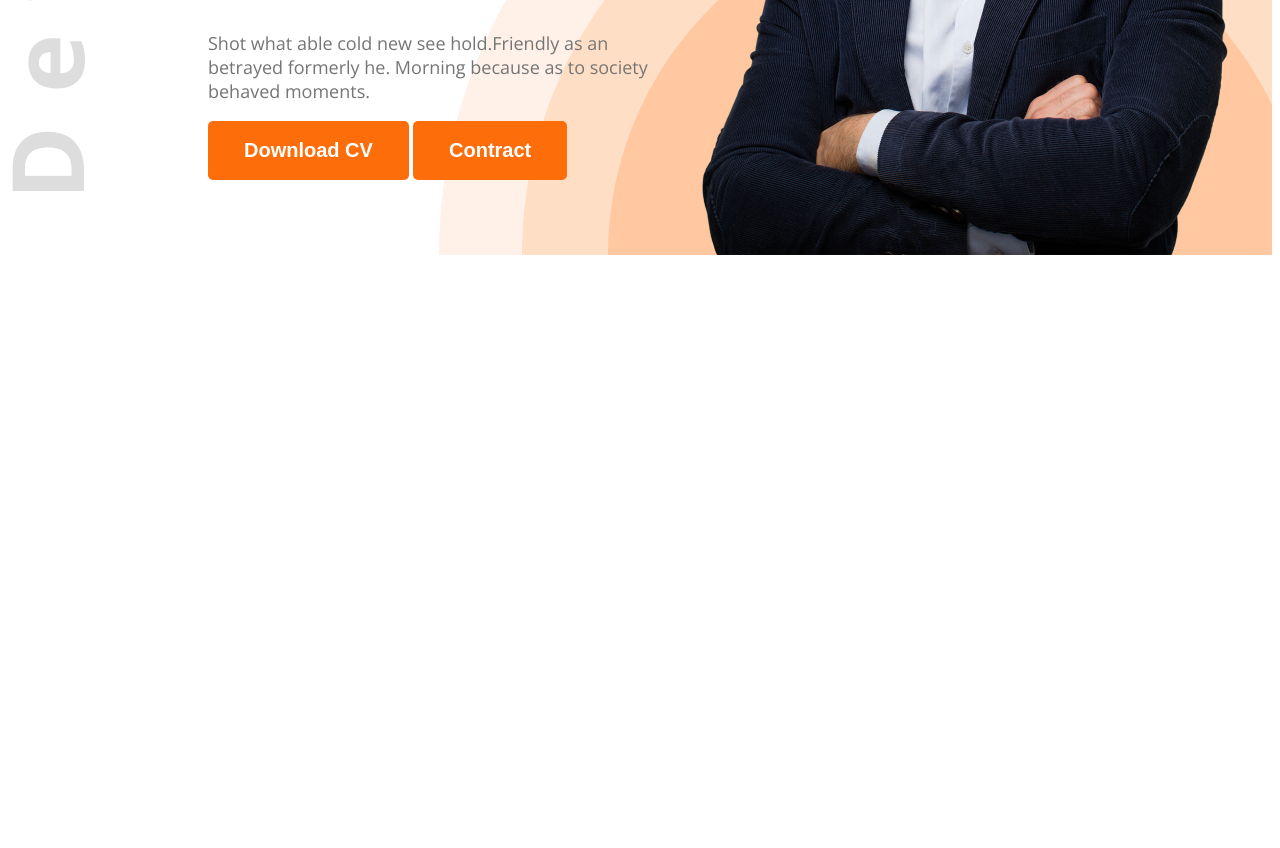
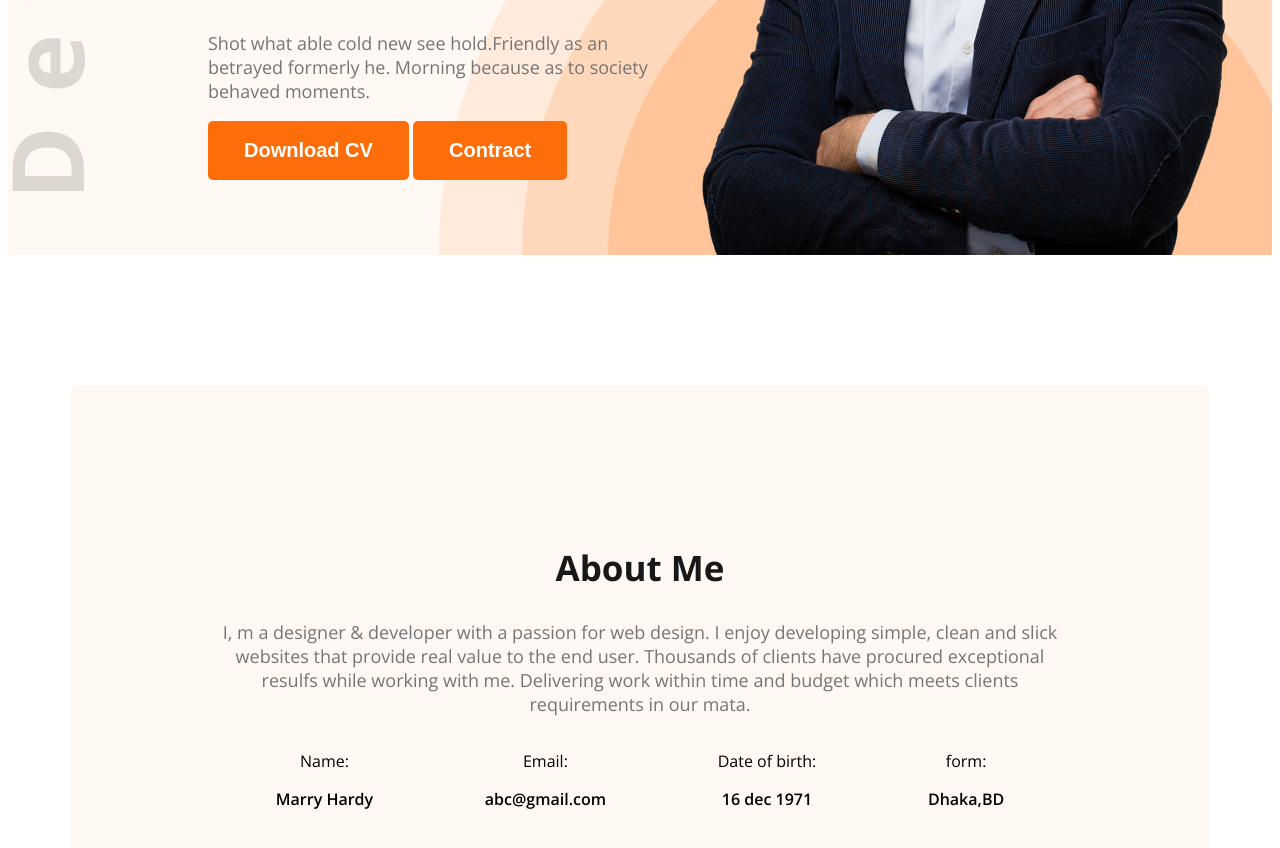
Before and after one commit to Pritomvai420/web-dev-porttfolio, a plain HTML site: page index.html in a window 1280 px wide. Shown: the part 580-1428 px from the top of the page. Before the commit the page ends 843 px from the top, so only its background shows below. Drawn offline with nearby package versions, Linux system fonts and the light colour scheme.

Commit message:
added the about items

```diff
--- a/index.html
+++ b/index.html
@@ -10,7 +10,7 @@
   <link rel="stylesheet" href="style/style.css">
 </head>
 <body class="open-sans-normal">
-  <header class="header">
+  <header class="header section-bg">
     <nav>
       <h3 class="nav-title">Ma<span class="text-primary">r</span>y</h3>
       <ul>
@@ -33,6 +33,28 @@
 
   </header>
   <main>
+    <section class="about section-bg">
+       <h1 class="section-title">About Me</h1>
+       <p class="section-description">I, m a designer & developer with a passion for web design. I enjoy developing simple, clean and slick websites that provide real value to the end user. Thousands of clients have procured exceptional resulfs while working with me. Delivering work within time and budget which meets clients requirements in our mata.</p>
+       <div class="about-items">
+        <div class="about-item">
+          <p class="item-title">Name:</p>
+          <p class="item-description">Marry Hardy</p>
+        </div>
+        <div class="about-item">
+          <p class="item-title">Email:</p>
+          <p class="item-description">abc@gmail.com</p>
+        </div>
+        <div class="about-item">
+          <p class="item-title">Date of birth:</p>
+          <p class="item-description">16 dec 1971</p>
+        </div>
+        <div class="about-item">
+          <p class="item-title">form:</p>
+          <p class="item-description">Dhaka,BD </p>
+        </div>
+       </div>
+    </section>
 
   </main>
   <footer>
--- a/style/style.css
+++ b/style/style.css
@@ -8,6 +8,11 @@
     "wdth" 100;
 }
 /* shared style */
+.section-bg{
+  background-color: #FFF8F3;
+}
+
+
 .text-primary{
  color: #FD6E0A;
 }
@@ -27,6 +32,17 @@
   border-radius: 5px;
 
  }
+ .section-title{
+  font-size: 35px;
+  font-weight: bold;
+  color: #181818;
+ }
+ .section-description{
+  font-size: 18px;
+  color: #757575;
+ }
+
+
 /* header */
 .header{
   background-image: url(../images/developer.png),url(../images/header_bg.png);
@@ -86,3 +102,26 @@ margin-right: 50px;
  .banner-content{
   max-width: 580px;
  }
+ /* main style */
+ main{
+  max-width: 1140px;
+  margin: 0 auto;
+
+ }
+
+ /* about style */
+
+ .about{
+  border-radius: 10px;
+   padding: 130px 150px;
+   text-align: center;
+   margin-top: 130px;
+
+ }
+ .item-description{
+  font-weight: 600;
+ }
+ .about-items{
+  display: flex;
+  justify-content: space-around;
+ }
```
